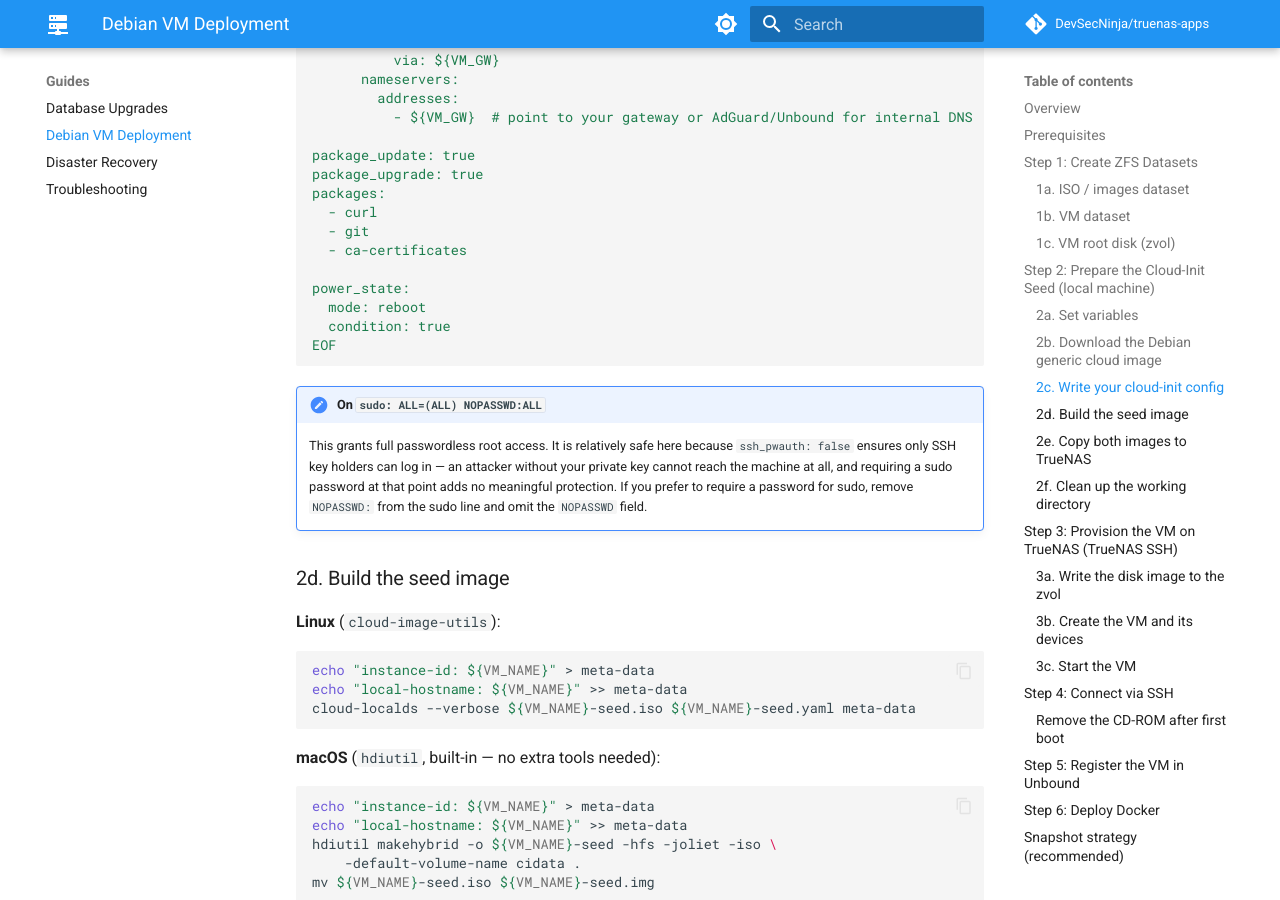
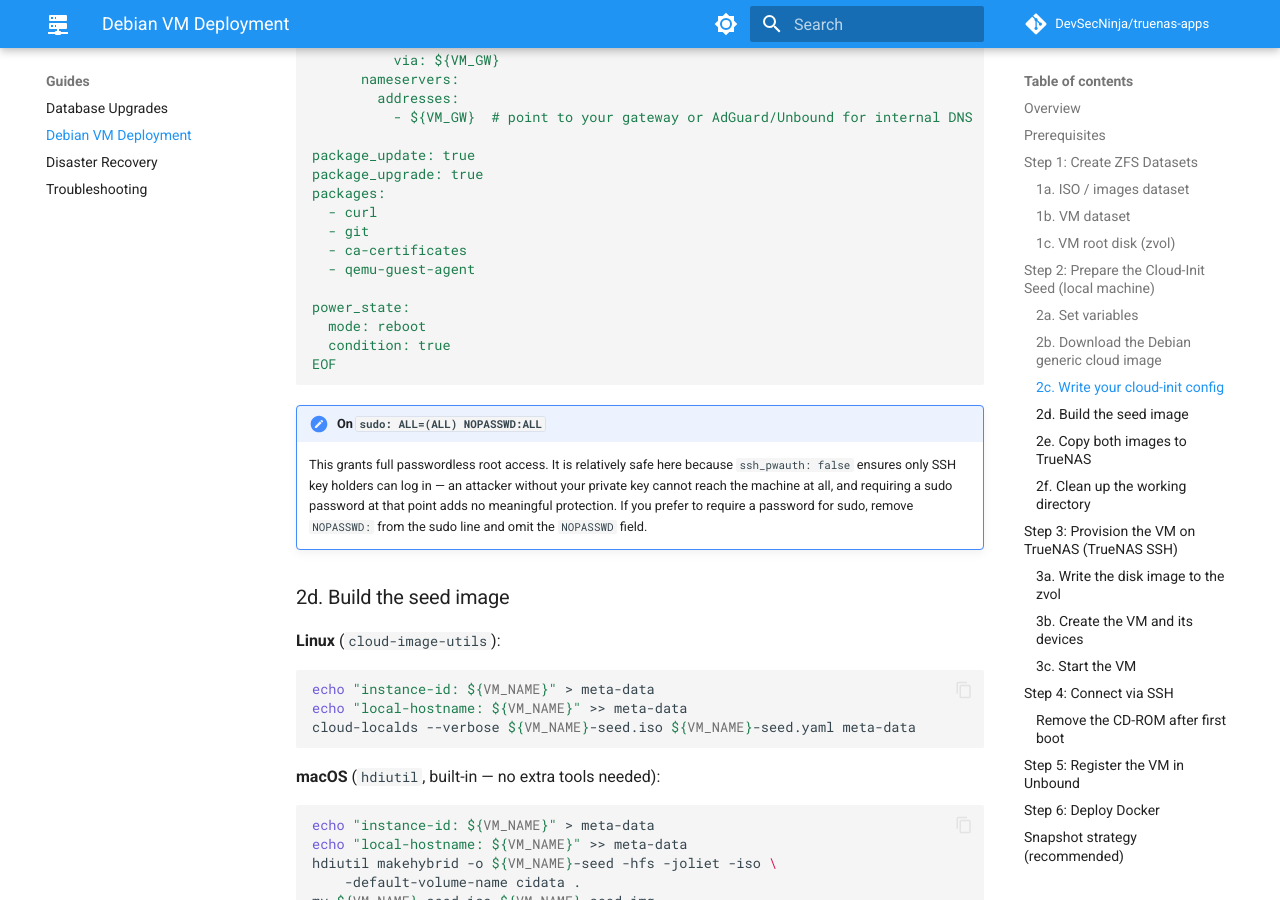
Before and after one commit to DevSecNinja/truenas-apps, an MkDocs documentation site: the page built from docs/VM-DEBIAN.md, in a window 1280 px wide and 900 px high, scrolled down 5561 px. Built offline with MkDocs 1.6.1 and Material for MkDocs 9.7.7, drawn with Linux system fonts in a browser that asks for light colours; comment, search, counter and statistics services are not loaded.

Commit message:
docs: add qemu-guest-agent to package list in VM-DEBIAN guide

```diff
--- a/docs/VM-DEBIAN.md
+++ b/docs/VM-DEBIAN.md
@@ -190,6 +190,7 @@ packages:
   - curl
   - git
   - ca-certificates
+  - qemu-guest-agent
 
 power_state:
   mode: reboot
```
